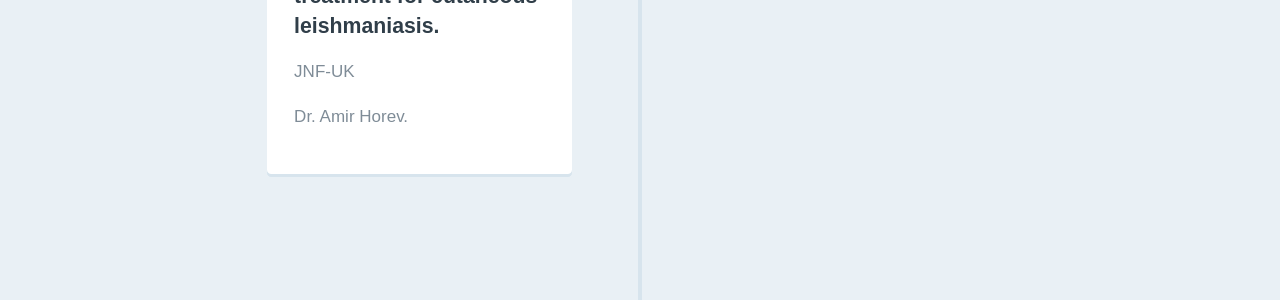
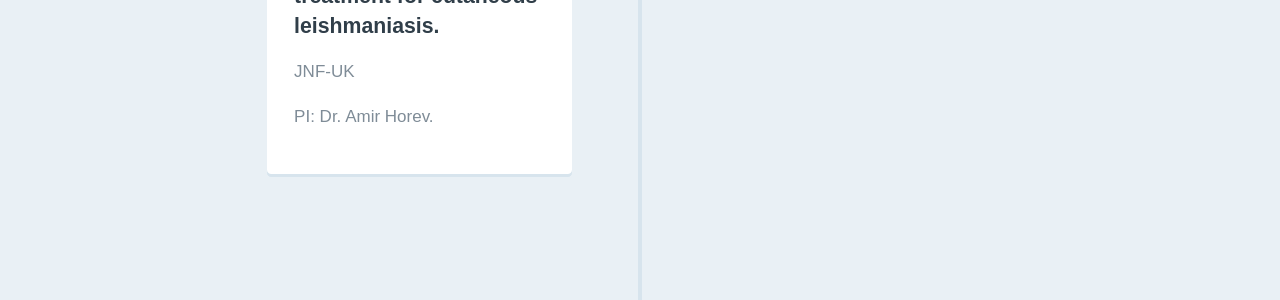
Before and after one commit to vsevkayf/OmarKhayyam, a Jekyll site: the page built from pages/Grantss.html, in a window 1280 px wide. Shown: the part 661-961 px from the top of the page. Built offline with Jekyll 4.4.1, drawn with Linux system fonts in a browser that asks for light colours; nearby versions of some CDN libraries; some web fonts are replaced; some of the changed text lies outside the part shown.

Commit message:
Update Grantss.html

```diff
--- a/pages/Grantss.html
+++ b/pages/Grantss.html
@@ -25,7 +25,7 @@ permalink: "/Grantss/"
 			<div class="cd-timeline-content">
 				<h2 style="margin: 0 0 0 0;">{{ grant.title }}</h2>
 				<p>{{ grant.source }}</p>
-				<p>{{ grant.PIdr }}</p>
+				<p>PI: {{ grant.PIdr }}</p>
 				<span class="cd-date">{{ grant.date }}</span>
 			</div> <!-- cd-timeline-content -->
 		</div> <!-- cd-timeline-block -->
```
